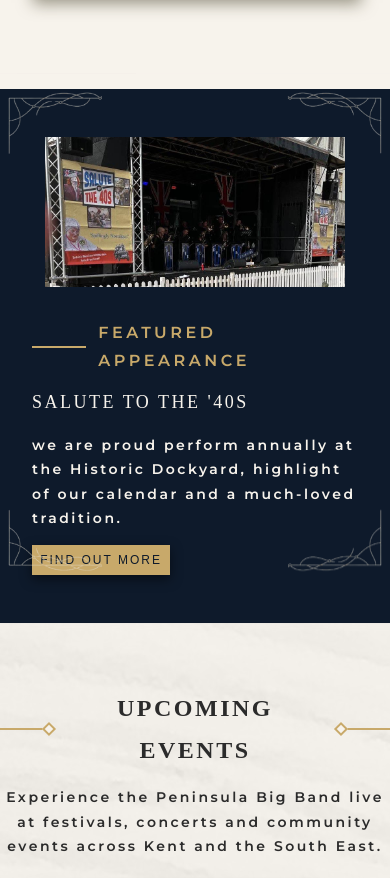
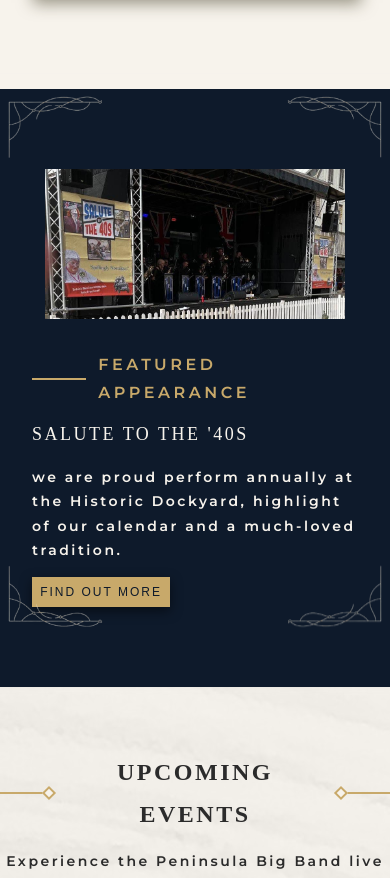
Before and after one commit to curveservices/bpmusic, a React (Vite) app: page / in a window 390 px wide. Shown: the part 4998-5876 px from the top of the page. Built offline with nearby package versions, Linux system fonts and the light colour scheme.

Commit message:
Spacing created for better view

```diff
--- a/src/components/featured/index.scss
+++ b/src/components/featured/index.scss
@@ -96,19 +96,26 @@
 
 @media screen and (max-width: 768px) {
   .featured-container {
-    padding: 0rem 2rem;
+    padding: 2rem 2rem;
     margin: 1rem 0 0;
 
     .quarter {
       width: 200px;
     }
+    .top-left {
+      margin-top: -1.75rem;
+    }
+
+    .top-right {
+      margin-top: -1.75rem;
+    }
 
     .btm-left {
-      margin-top: 22rem;
+      margin-top: 23.5rem;
     }
 
     .btm-right {
-      margin-top: 22rem;
+      margin-top: 23.5rem;
     }
 
     .feature-img {
```
